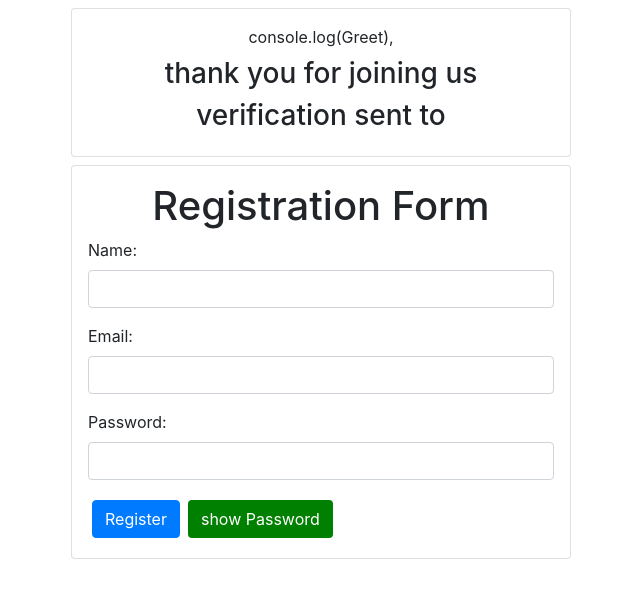
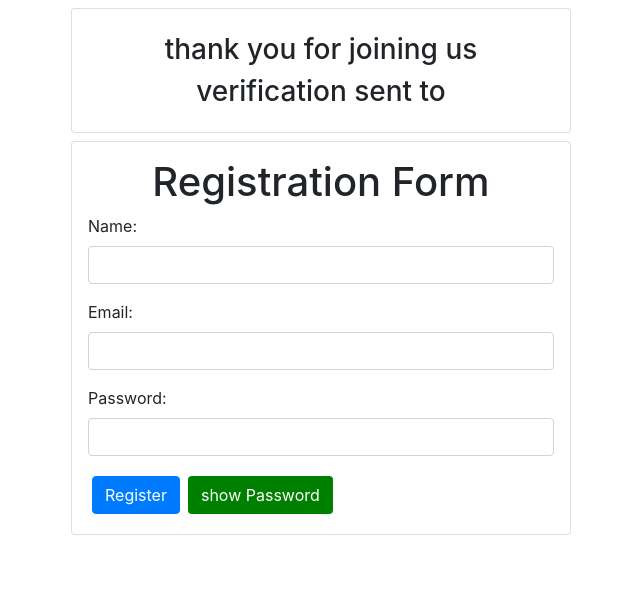
Before and after one commit to Ubaid0345/react-project, a React (Create React App) app: page / in a window 1280 px wide. Shown: the top 598 px of the page, without its empty margins (319-959 px from the left). Built offline with nearby package versions, Linux system fonts and the light colour scheme.

Commit message:
1 line remmove

```diff
--- a/src/Component/Greet.js
+++ b/src/Component/Greet.js
@@ -2,7 +2,6 @@ import React from 'react'
 
 export default function Greet(props) {
   return <div className='container card p-3 mt-2 register-container text-center'>
-    console.log(Greet),
     <h3>{props.name}</h3>
     <h3>thank you for joining us</h3>
     <h3>verification sent to {props.email}</h3>
```
